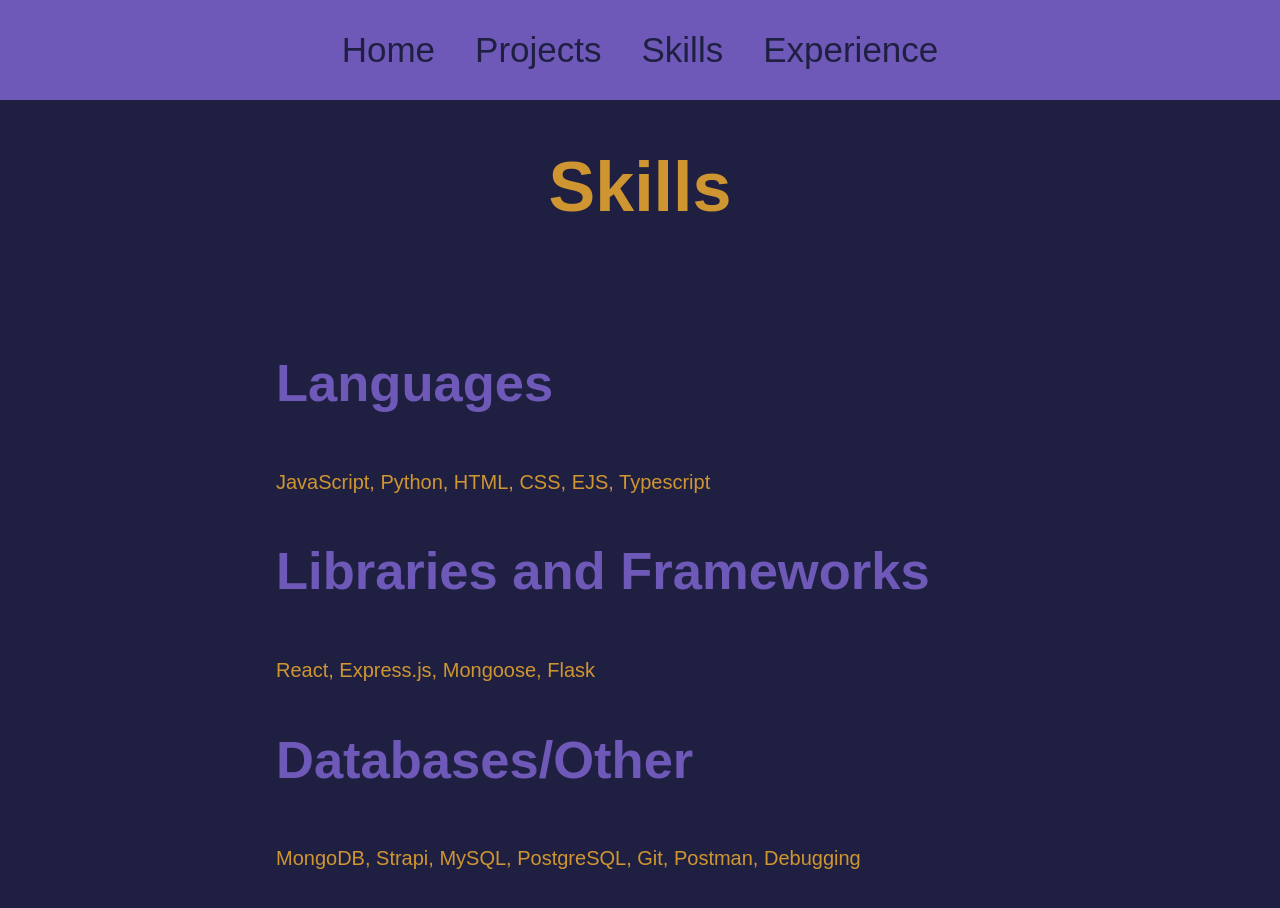
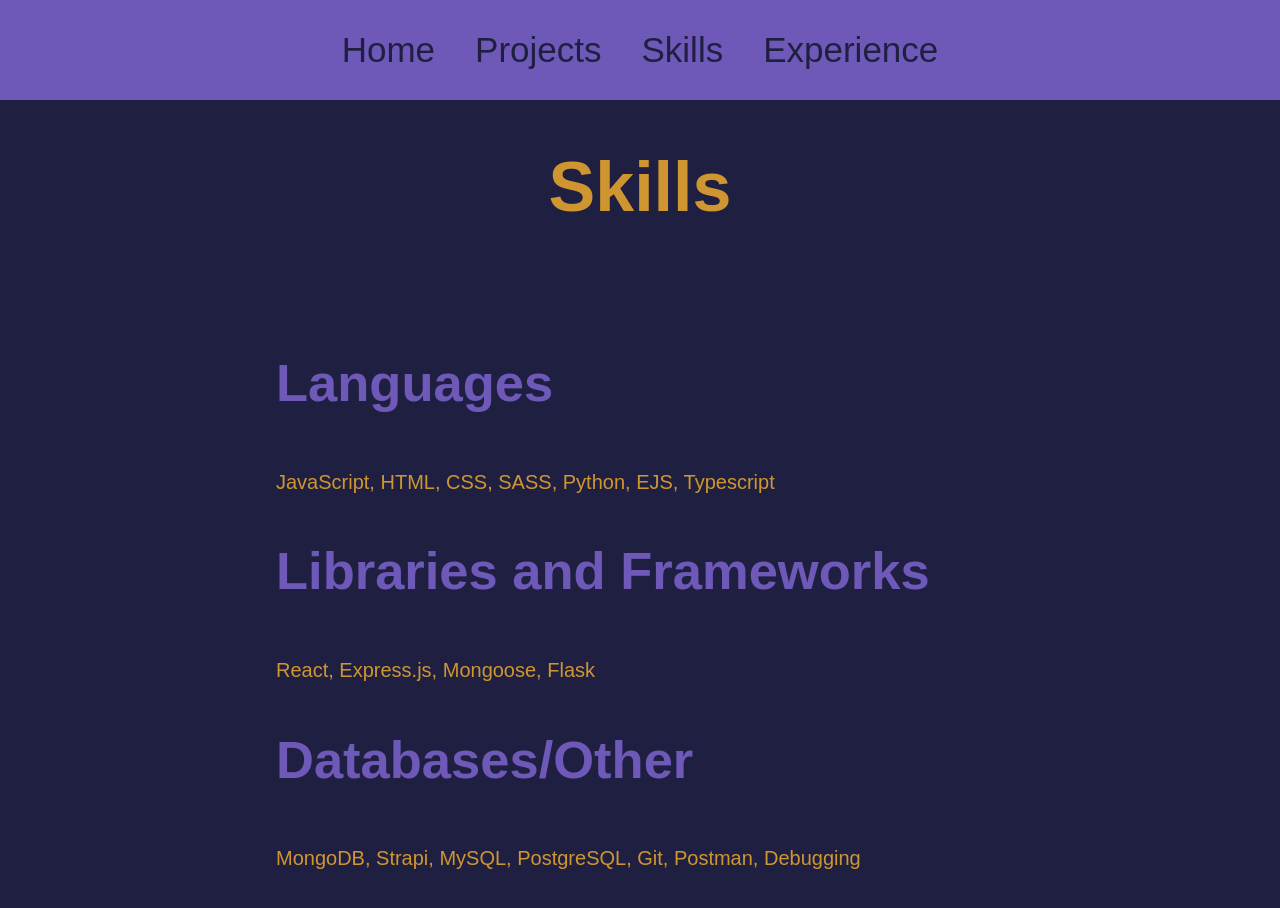
Before and after one commit to evannf/react-portfolio, a React (Create React App) app: page /skills in a window 1280 px wide. Built offline with nearby package versions, Linux system fonts and the light colour scheme.

Commit message:
skill added

```diff
--- a/src/pages/Skills.js
+++ b/src/pages/Skills.js
@@ -8,7 +8,7 @@ function Skills() {
         <ol className='list'>
           <li className='item'>
             <h2> Languages </h2>
-            <span> JavaScript, Python, HTML, CSS, EJS, Typescript </span>
+            <span> JavaScript, HTML, CSS, SASS, Python, EJS, Typescript </span>
           </li>
           <li className='item'>
             <h2> Libraries and Frameworks </h2>
```
